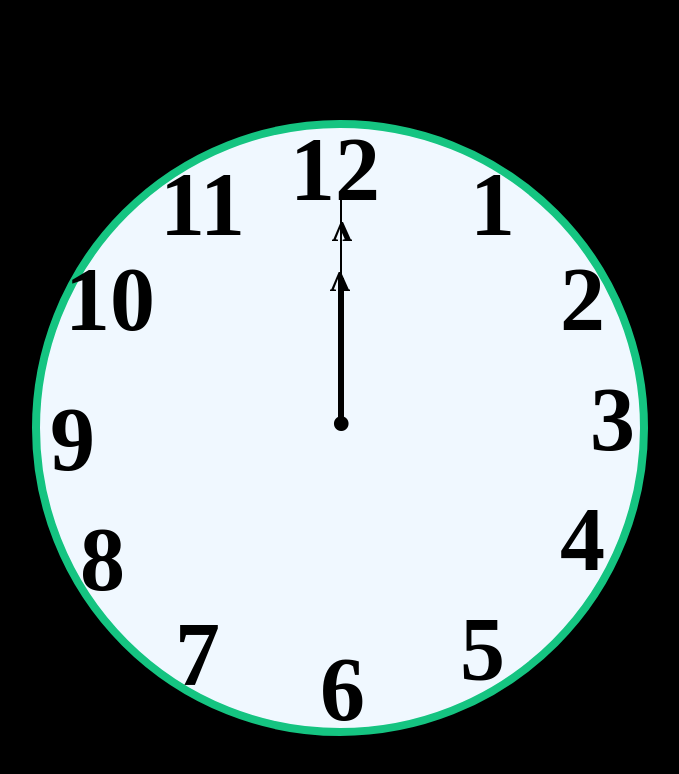
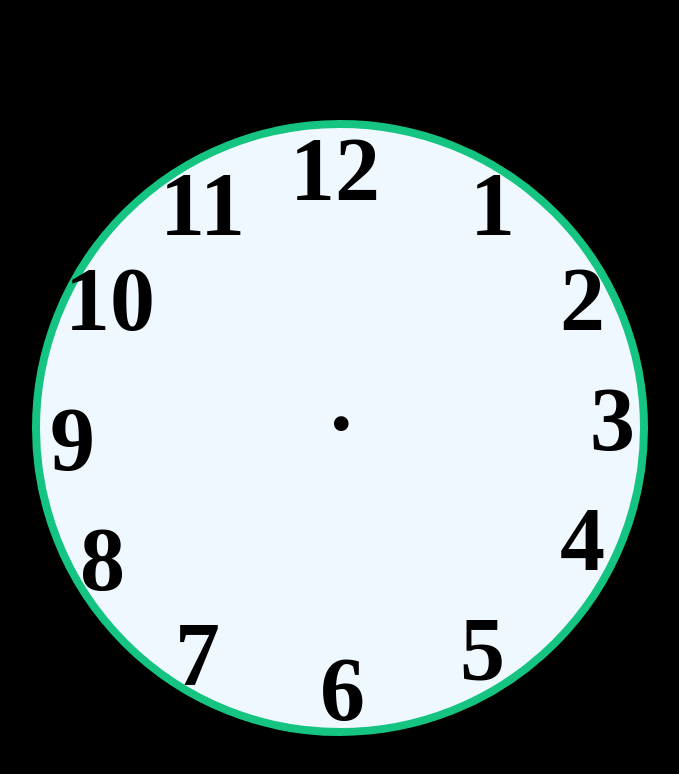
Before and after one commit to varshaa-tech/clock, a plain HTML site: page index.html in a window 1280 px wide. Shown: the whole page, without its empty margins (488-1167 px from the left). Drawn offline with Linux system fonts and the light colour scheme.

Commit message:
Update index.html

```diff
--- a/index.html
+++ b/index.html
@@ -7,12 +7,8 @@
     <link rel="stylesheet" href="style.css">
 </head>
 <body>
-    <div class="bg">
     <div class="clock-bg">
         <h1>.</h1>
-        <div class="minute-hand" id="minute"><h1>v</h1></div>
-        <div class="hour-hand"><h1>v</h1></div>
-        <div class="second-hand"></div>
         <div class="number">
             <h1 class="hour-1">1</h1>
             <h1 class="hour-2">2</h1>
@@ -27,8 +23,7 @@
             <h1 class="hour-11">11</h1>
             <h1 class="hour-12">12</h1>
         </div>
-</div>
+
     </div>
-    <script src="script.js"></script>
 </body>
 </html>
```
